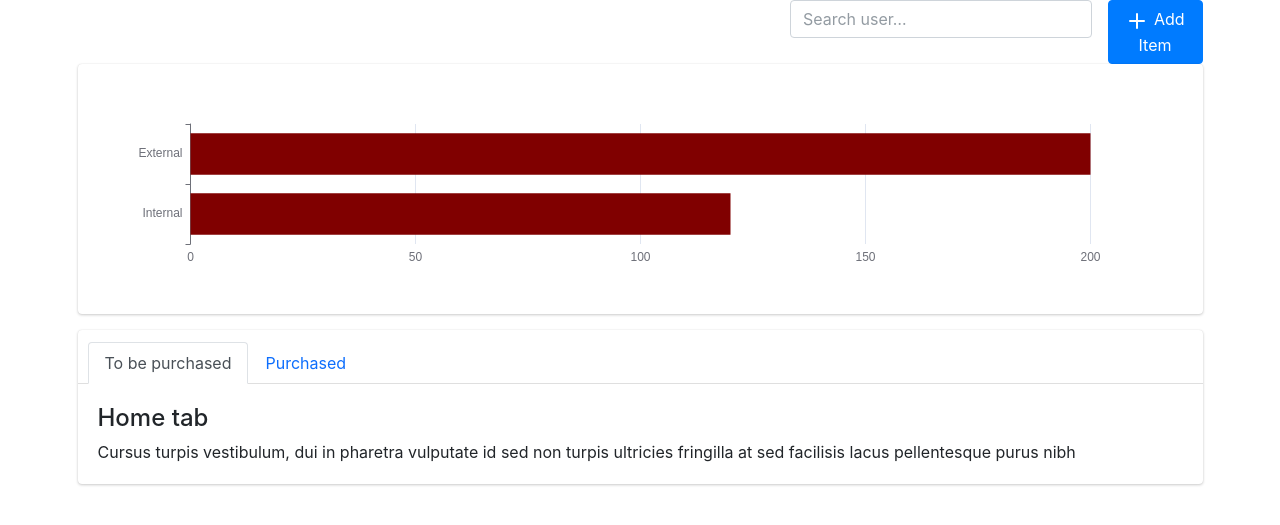
After one commit to imangeluuh/extension-services-information-system, a Flask app: template app/templates/programs/project_budget.html in a window 1280 px wide. The commit adds this page. Shown: the top 525 px of the page. Run offline with Flask 3, Linux system fonts and the light colour scheme; the template is opened without the code that fills it, so the values that code supplies are empty; some libraries are stand-ins or nearby versions.

Commit message:
feat: project budget ui draft

```diff
--- a/app/templates/programs/budget_allocation.html
+++ b/app/templates/programs/budget_allocation.html
@@ -1,7 +1,7 @@
 {% extends 'admin/base.html' %}
 
 {% block head %}
-    <title>Project Budge Allocationt</title>
+    <title>Project Budget Allocation</title>
     <!--Regular Datatables CSS-->
 	<link href="https://cdn.datatables.net/1.10.19/css/jquery.dataTables.min.css" rel="stylesheet">
 	<!--Responsive Extension Datatables CSS-->
@@ -37,7 +37,7 @@
                             <td>{{ project.FundType }}</td>
                             <td class="proposed">{{project.ProposedBudget }}</td>
                             <td class="approved">{{project.ApprovedBudget }}</td>
-                            <td class="flex"><a href="{{ url_for('programs.viewProject', id=project.ProjectId) }}" class="bg-success me-2 px-2 py-1 rounded">View</a></td>
+                            <td class="flex"><a href="{{ url_for('programs.projectBudget', id=project.ProjectId) }}" class="bg-success me-2 px-2 py-1 rounded">View</a></td>
                         </tr>
                         {% endfor %}
                     </tbody>
--- /dev/null
+++ b/app/templates/programs/project_budget.html
@@ -0,0 +1,92 @@
+{% extends 'admin/base.html' %}
+
+{% block head %}
+    <title>{{project.Title}} Budget</title>
+    <script src="https://cdn.jsdelivr.net/npm/echarts@5.4.3/dist/echarts.min.js"></script>
+{% endblock %}
+
+{% block content %}
+        <div class="container-xl">
+            <div class="row g-2 align-items-center">
+            <div class="col">
+                <h2 class="page-title">
+                {{ project.Title }}
+                </h2>
+            </div>
+            <!-- Page title actions -->
+            <div class="col-auto ms-auto d-print-none">
+                <div class="d-flex">
+                <input type="search" class="form-control d-inline-block w-9 me-3" placeholder="Search user…">
+                <a href="#" class="btn btn-primary">
+                    <!-- Download SVG icon from http://tabler-icons.io/i/plus -->
+                    <svg xmlns="http://www.w3.org/2000/svg" class="icon" width="24" height="24" viewBox="0 0 24 24" stroke-width="2" stroke="currentColor" fill="none" stroke-linecap="round" stroke-linejoin="round"><path stroke="none" d="M0 0h24v24H0z" fill="none"></path><path d="M12 5l0 14"></path><path d="M5 12l14 0"></path></svg>
+                    Add Item
+                </a>
+                </div>
+            </div>
+            </div>
+            </div>
+    <!-- Page body -->
+    <div class="page-body">
+        <div class="container-xl">
+            <div class="card p-0">
+                <div id="main" style="width: 100%; height: 250px"></div>
+            </div>
+            <div class="card">
+                <div class="card-header">
+                  <ul class="nav nav-tabs card-header-tabs" data-bs-toggle="tabs" role="tablist">
+                    <li class="nav-item" role="presentation">
+                      <a href="#tabs-home-4" class="nav-link active" data-bs-toggle="tab" aria-selected="true" role="tab">To be purchased</a>
+                    </li>
+                    <li class="nav-item" role="presentation">
+                      <a href="#tabs-profile-4" class="nav-link" data-bs-toggle="tab" aria-selected="false" tabindex="-1" role="tab">Purchased</a>
+                    </li>
+                  </ul>
+                </div>
+                <div class="card-body">
+                  <div class="tab-content">
+                    <div class="tab-pane active show" id="tabs-home-4" role="tabpanel">
+                      <h4>Home tab</h4>
+                      <div>Cursus turpis vestibulum, dui in pharetra vulputate id sed non turpis ultricies fringilla at sed facilisis lacus pellentesque purus nibh</div>
+                    </div>
+                    <div class="tab-pane" id="tabs-profile-4" role="tabpanel">
+                      <h4>Profile tab</h4>
+                      <div>Fringilla egestas nunc quis tellus diam rhoncus ultricies tristique enim at diam, sem nunc amet, pellentesque id egestas velit sed</div>
+                    </div>
+                  </div>
+                </div>
+            </div>
+        </div>
+    </div>
+{% endblock %}
+
+{% block script %}
+    <!--Datatables -->
+	<script src="https://cdn.datatables.net/1.10.19/js/jquery.dataTables.min.js"></script>
+	<script src="https://cdn.datatables.net/responsive/2.2.3/js/dataTables.responsive.min.js"></script>
+    <script type="text/javascript">
+        // Initialize the echarts instance based on the prepared dom
+        var myChart = echarts.init(document.getElementById('main'));
+
+        // Specify the configuration items and data for the chart
+        var option = {
+        xAxis: {
+            type: 'value'
+        },
+        yAxis: {
+            type: 'category',
+            data: ['Internal', 'External']
+        },
+        series: [
+            {
+            data: [120, 200],
+            type: 'bar'
+            }
+        ],
+        color: ['#800000', '#f2cb05']
+        };
+
+        // Display the chart using the configuration items and data just specified.
+        myChart.setOption(option);
+    </script>
+{% endblock %}
```
Also changed, not shown: app/programs/programs.py (+8 -1 lines).
